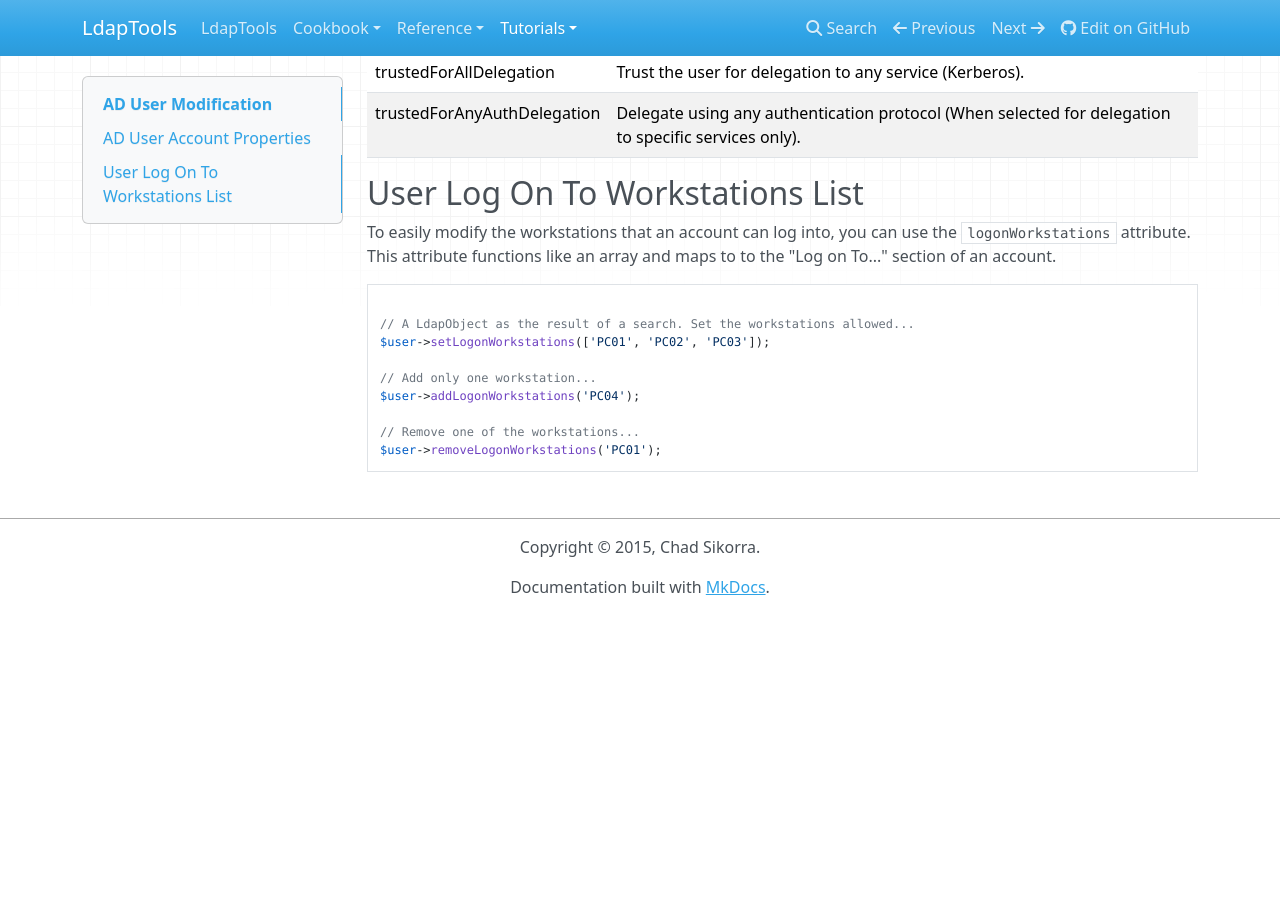
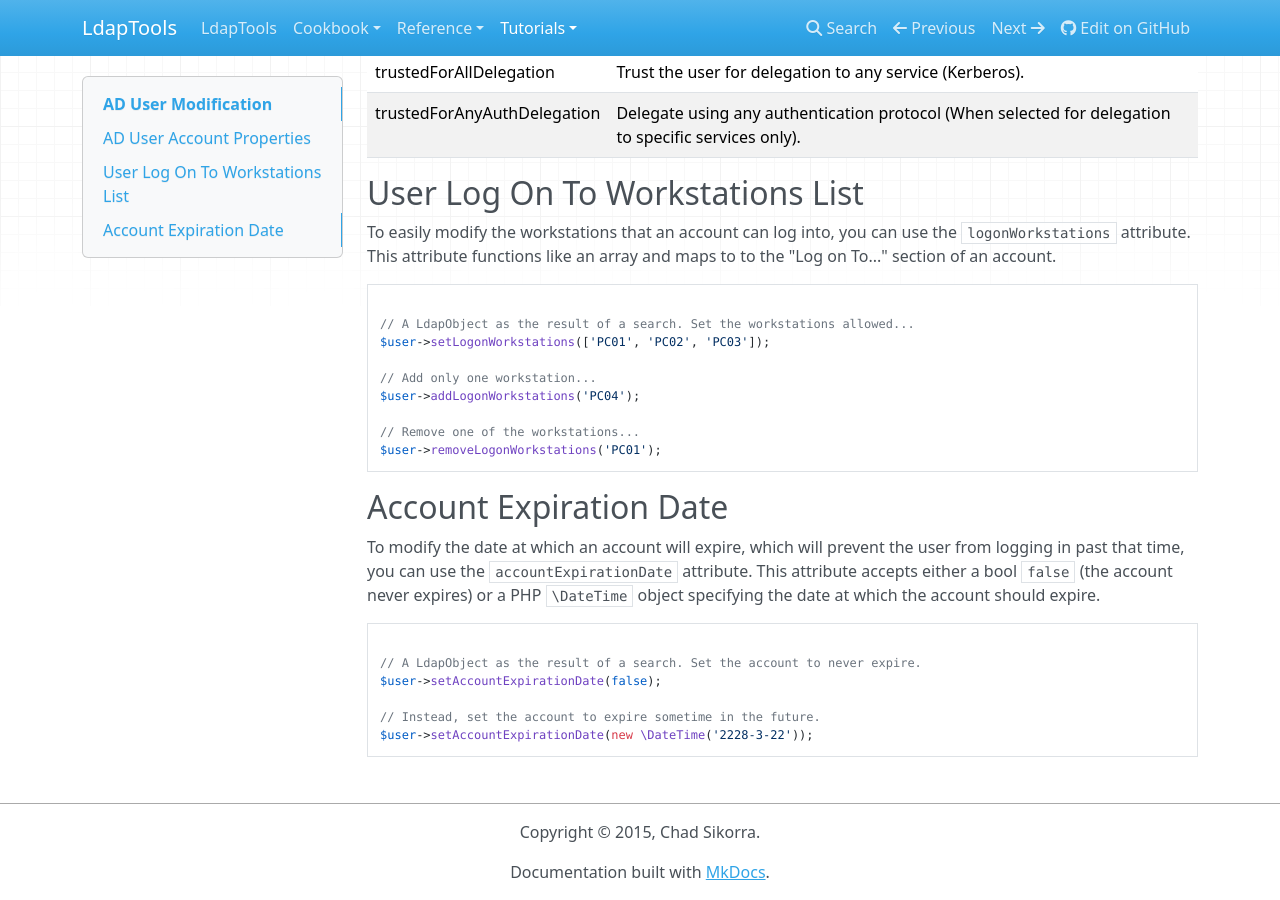
Before and after one commit to ldaptools/ldaptools, an MkDocs documentation site: the page built from docs/en/tutorials/AD-User-Modification.md, in a window 1280 px wide and 900 px high, scrolled down 934 px. Built offline with MkDocs 1.6.1, drawn with Linux system fonts in a browser that asks for light colours; nearby versions of some CDN libraries; before the commit the page ends 1549 px from its top, so only the background shows below that.

Commit message:
Add an account expiration example to the docs.

````diff
--- a/docs/en/tutorials/AD-User-Modification.md
+++ b/docs/en/tutorials/AD-User-Modification.md
@@ -58,3 +58,18 @@ $user->addLogonWorkstations('PC04');
 // Remove one of the workstations...
 $user->removeLogonWorkstations('PC01');
 ```
+
+## Account Expiration Date
+
+To modify the date at which an account will expire, which will prevent the user from logging in past that time, you can
+use the `accountExpirationDate` attribute. This attribute accepts either a bool `false` (the account never expires) or
+ a PHP `\DateTime` object specifying the date at which the account should expire.
+
+```php
+
+// A LdapObject as the result of a search. Set the account to never expire.
+$user->setAccountExpirationDate(false);
+
+// Instead, set the account to expire sometime in the future.
+$user->setAccountExpirationDate(new \DateTime('2228-3-22'));
+```
````
